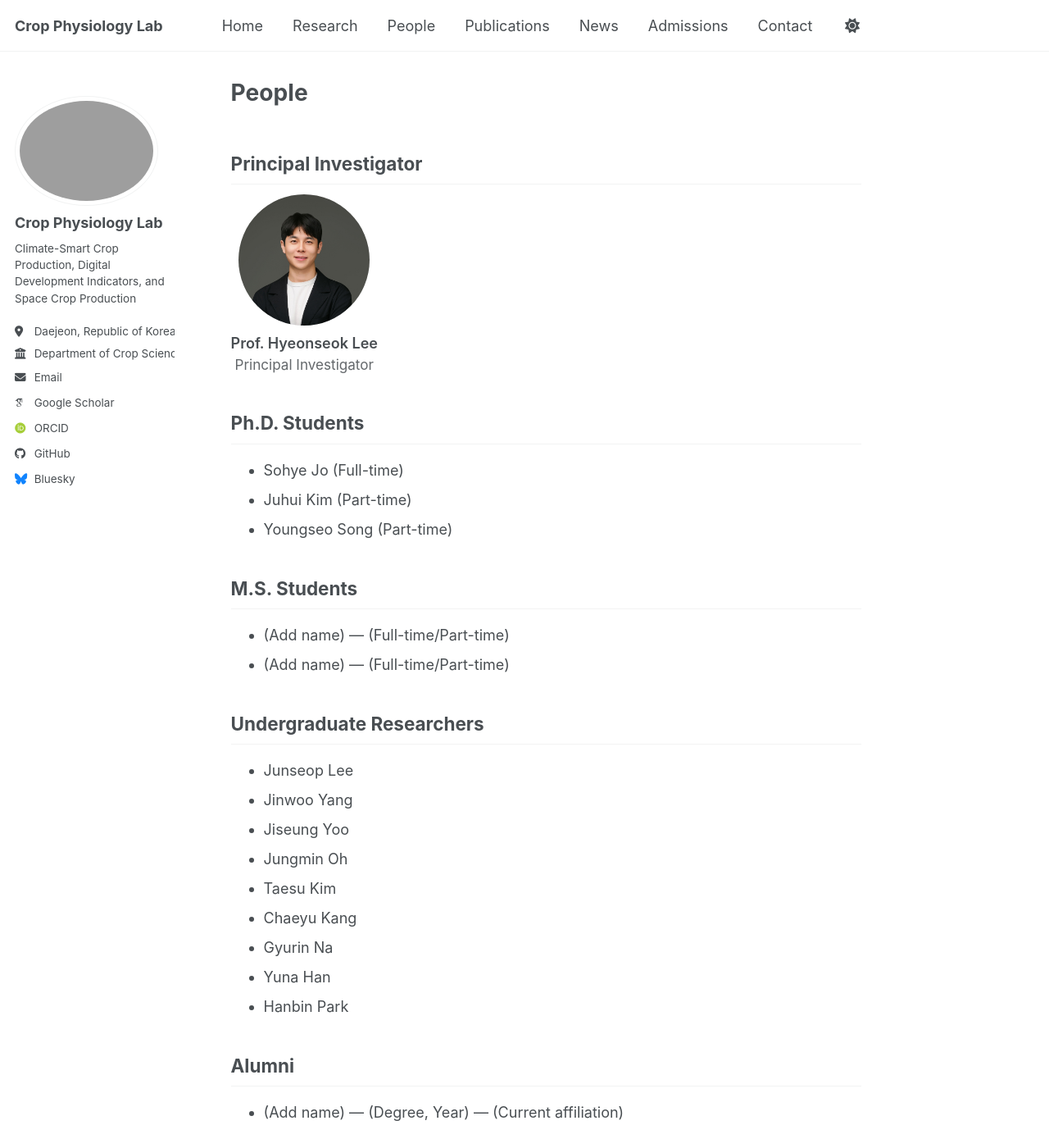
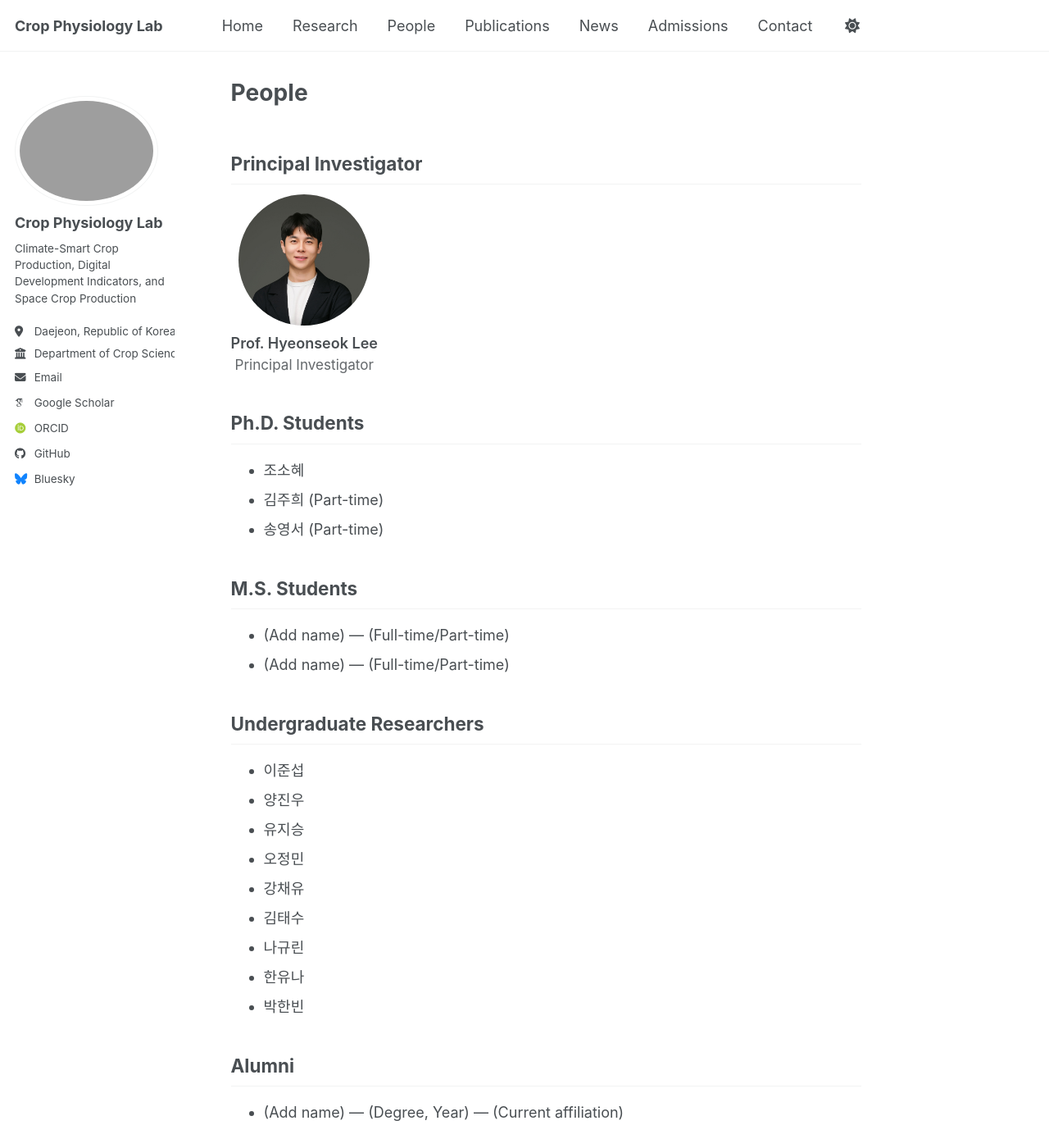
Before and after one commit to HYEONSEOKLEE-Prof/hyeonseoklee-prof.github.io, a Jekyll site: the page built from _pages/People.md, in a window 1280 px wide and 1400 px high. Shown: the whole window at 82% size. Built offline with Jekyll 4.4.1, drawn with Linux system fonts in a browser that asks for light colours; some web fonts are replaced; a script bundle is joined from its source files by our own code; library files that are not in the unit come from our copies.

Commit message:
Update People.md

```diff
--- a/_pages/People.md
+++ b/_pages/People.md
@@ -15,24 +15,24 @@ author_profile: true
 </div>
 
 ## Ph.D. Students
-- Sohye Jo (Full-time)
-- Juhui Kim (Part-time)
-- Youngseo Song (Part-time)
+- 조소혜
+- 김주희 (Part-time)
+- 송영서 (Part-time)
 
 ## M.S. Students
 - (Add name) — (Full-time/Part-time)
 - (Add name) — (Full-time/Part-time)
 
 ## Undergraduate Researchers
-- Junseop Lee
-- Jinwoo Yang
-- Jiseung Yoo
-- Jungmin Oh
-- Taesu Kim
-- Chaeyu Kang
-- Gyurin Na
-- Yuna Han
-- Hanbin Park
+- 이준섭
+- 양진우
+- 유지승
+- 오정민
+- 강채유
+- 김태수
+- 나규린
+- 한유나
+- 박한빈
 
 ## Alumni
 - (Add name) — (Degree, Year) — (Current affiliation)
```
